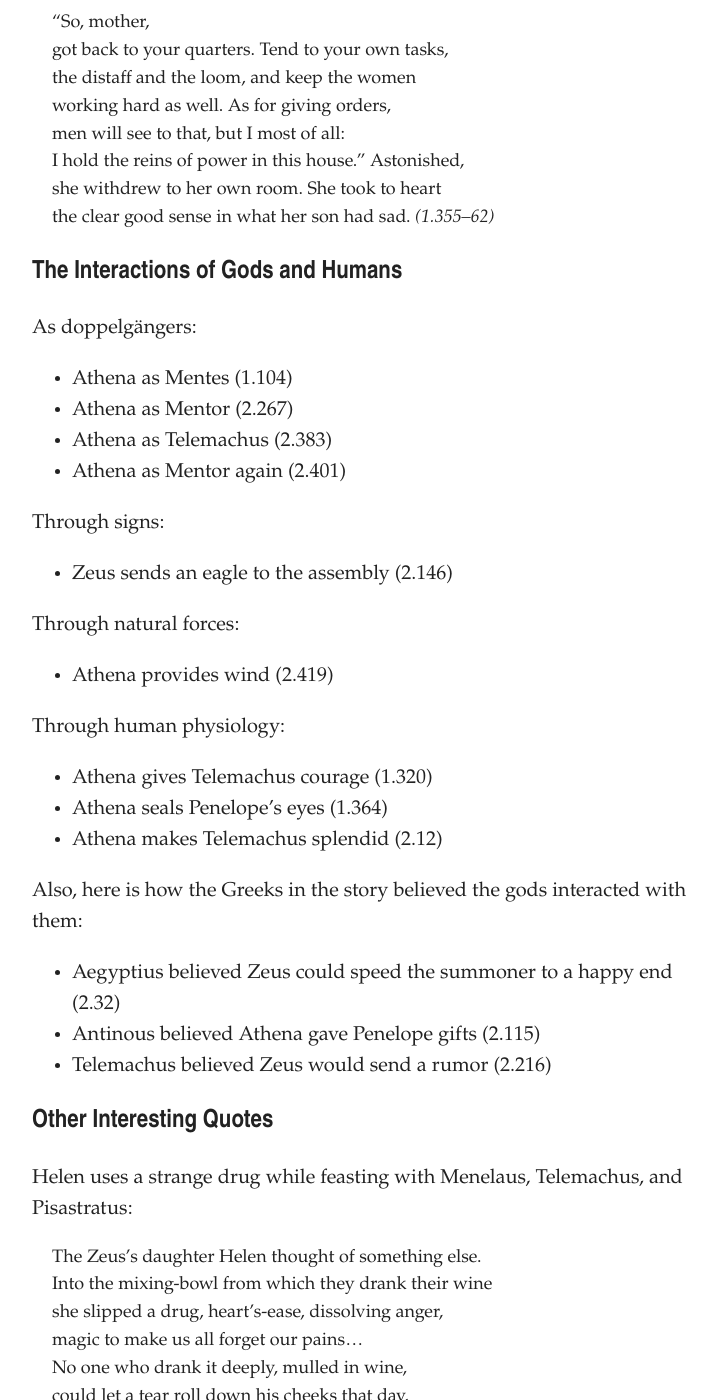
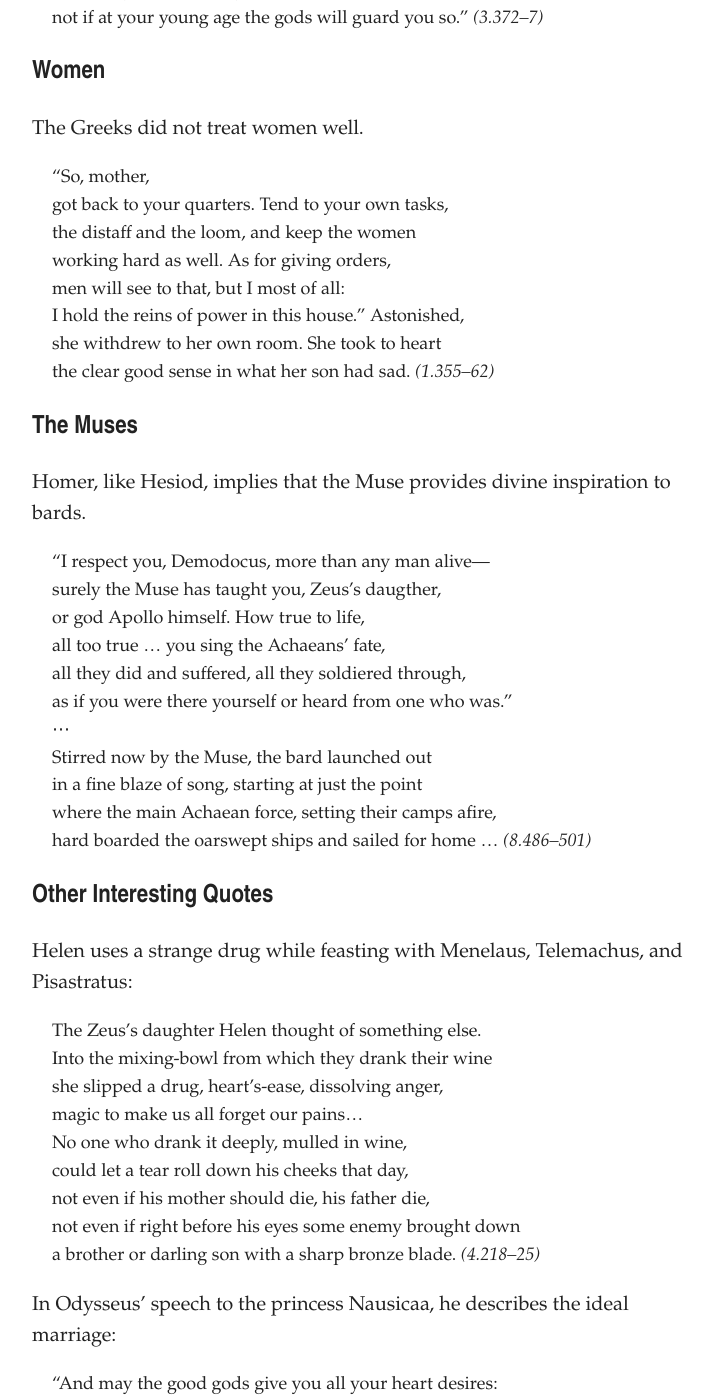
Before and after one commit to artsandmetaphysics/goodlifeodyssey, a Jekyll site: the page built from _documents/the-odyssey.md, in a window 1280 px wide and 1400 px high, scrolled down 4672 px. Shown: the whole window, without its empty margins (268-984 px from the left). Built offline with Jekyll 4.4.1, drawn with Linux system fonts in a browser that asks for light colours; some of the changed text lies outside the part shown.

Commit message:
Add notes about the odyssey

```diff
--- a/_documents/the-odyssey.md
+++ b/_documents/the-odyssey.md
@@ -41,6 +41,10 @@ Here is an outline:
 4. Menelaus recalls his return; the suitors plot their ambush
 5. Hermes visits Calypso; Odysseus builds a raft, sails, then swims to Phaeacia
 6. Athena guides the princess to bring aid to Odysseus
+7. King Alcinous promises to bring Odysseus home
+8. Athletic games; song of Ares and Aphrodite; songs of Troy
+9. Encounter in Cyclops’ cave; Odysseus is cursed
+10. The winds take Odysseus home and away again; Laestrygonians destroy most of the fleet; a year with Circe
 
 ## Justice, Morality, and the Gods
 
@@ -170,34 +174,23 @@ The Greeks did not treat women well.
 <p>the clear good sense in what her son had sad. <cite>(1.355–62)</cite></p>
 </blockquote>
 
-## The Interactions of Gods and Humans
+## The Muses
 
-As doppelgängers:
+Homer, like Hesiod, implies that the Muse provides divine inspiration to bards.
 
-- Athena as Mentes (1.104)
-- Athena as Mentor (2.267)
-- Athena as Telemachus (2.383)
-- Athena as Mentor again (2.401)
-
-Through signs:
-
-- Zeus sends an eagle to the assembly (2.146)
-
-Through natural forces:
-
-- Athena provides wind (2.419)
-
-Through human physiology:
-
-- Athena gives Telemachus courage (1.320)
-- Athena seals Penelope’s eyes (1.364)
-- Athena makes Telemachus splendid (2.12)
-
-Also, here is how the Greeks in the story believed the gods interacted with them:
-
-- Aegyptius believed Zeus could speed the summoner to a happy end (2.32)
-- Antinous believed Athena gave Penelope gifts (2.115)
-- Telemachus believed Zeus would send a rumor (2.216)
+<blockquote class="poetry">
+<p>“I respect you, Demodocus, more than any man alive—</p>
+<p>surely the Muse has taught you, Zeus’s daugther,</p>
+<p>or god Apollo himself.  How true to life,</p>
+<p>all too true … you sing the Achaeans’ fate,</p>
+<p>all they did and suffered, all they soldiered through,</p>
+<p>as if you were there yourself or heard from one who was.”</p>
+<p>⋯</p>
+<p>Stirred now by the Muse, the bard launched out</p>
+<p>in a fine blaze of song, starting at just the point</p>
+<p>where the main Achaean force, setting their camps afire,</p>
+<p>hard boarded the oarswept ships and sailed for home … <cite>(8.486–501)</cite></p>
+</blockquote>
 
 ## Other Interesting Quotes
 
@@ -226,4 +219,32 @@ In Odysseus’ speech to the princess Nausicaa, he describes the ideal marriage:
 <p>a joy to all their friends.  Their own best claim to glory.” <cite>(6.180–4)</cite></p>
 </blockquote>
 
+Odysseus’ description of hunger:
+
+<blockquote class="poetry">
+<p>“But despite my misery, let me finish dinner.</p>
+<p>The belly’s a shameless dog, there’s nothing worse.</p>
+<p>Always insisting, pressing, it never lets us forget—</p>
+<p>destroyed as I am, my heart racked with sadness,</p>
+<p>sick with anguish, still it keeps demanding,</p>
+<p>‘Eat, drink!’ It blots out all the memory</p>
+<p>of my pain, commanding, ‘Fill me up!’” <cite>(7.214-20)</cite></p>
+</blockquote>
+
+Odysseus is cursed by the Cyclops—causing his journey home to be so long:
+
+<blockquote class="poetry">
+<p>“Hear me—</p>
+<p>Poseidon, god of the sea-blue mane who rocks the earth!</p>
+<p>If I really am your son and you claim to be my father—</p>
+<p>come, grant that Odysseus, raider of cities,</p>
+<p>Laertes’ son who makes his home in Ithaca,</p>
+<p>never reaches home.  Or if he’s fated to see</p>
+<p>his people once again and reach his well-built house</p>
+<p>and his own native country, let him come home late</p>
+<p>and come a broken man—all shipmates lost,</p>
+<p>alone in a stranger’s ship—</p>
+<p>and let him find a world of pain at home!” <cite>(9.527–35)</cite></p>
+</blockquote>
+
 *All quotations are taken from Robert Fagle’s 1996 excellent translation of the* Odyssey. *Line numbers are approximate.*
```
Also changed, not shown: documents/the-odyssey.md (+44 -26 lines).
